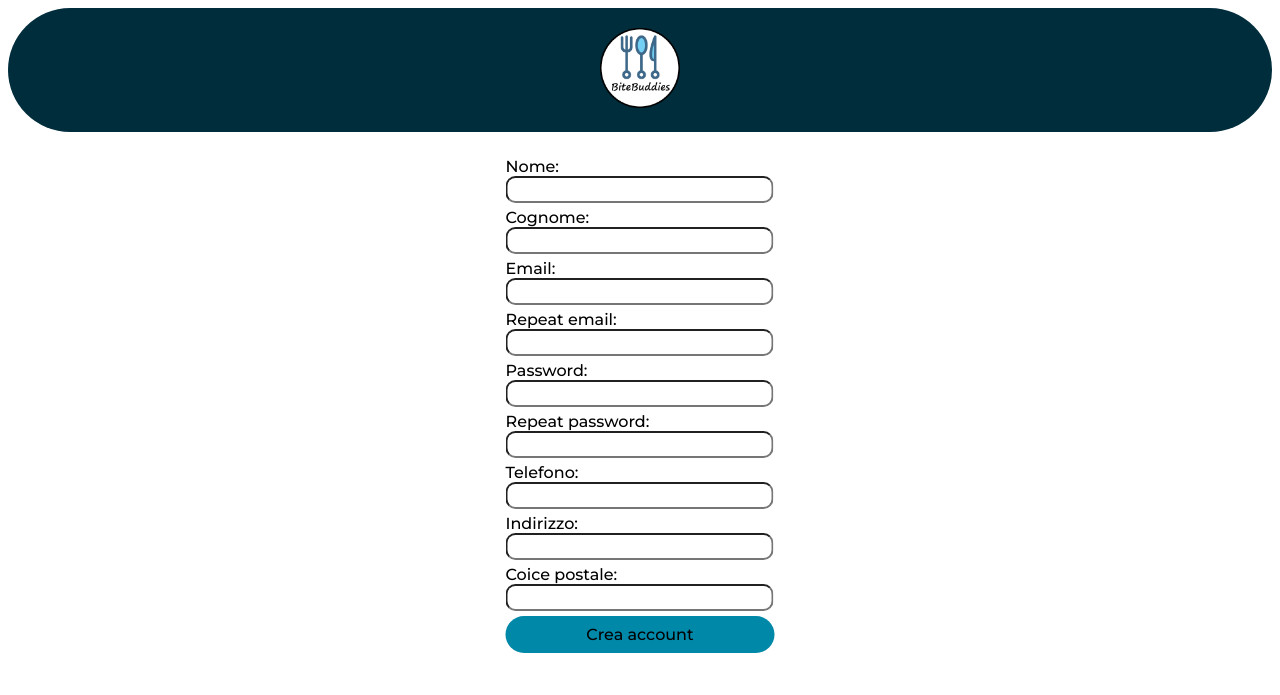
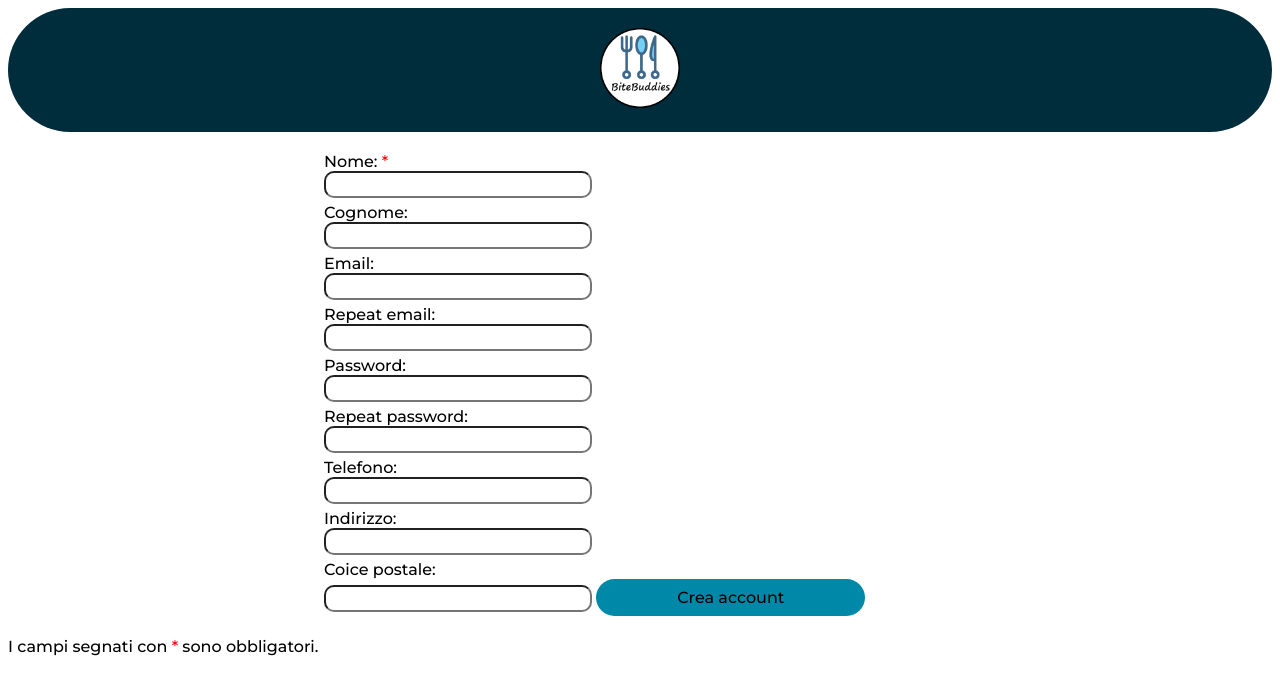
Before and after one commit to bluecheese-fil/bitebuddies, a PHP site: page /account/signup.html in a window 1280 px wide. Shown: the top 695 px of the page. Run offline with PHP 8.4, Linux system fonts and the light colour scheme.

Commit message:
Finished testing with hidden attributes
- signup.html now contains errors for missing data in a form
- The login button and sizes has been fixed
- The css definition for a button is now located in mybuttons.css, instead of homepage.css

```diff
--- a/account/signup.html
+++ b/account/signup.html
@@ -2,6 +2,7 @@
 <html>
   <head>
     <link rel="stylesheet" href="/css/signup.css">
+    <link rel="stylesheet" href="/css/mybuttons.css">
 
     <!-- external javascript functions -->
     <script src="/js/signup.js"></script>
@@ -27,10 +28,9 @@
     }
 
     .formposition {
-      padding-top: 10px;   position: absolute;
-      top: 50%;
-      left: 50%;
-      transform: translate(-50%, -50%);
+      padding-top: 20px;
+      margin: auto;
+      width: 50%;
     }
 
     input {
@@ -54,37 +54,53 @@
       background-color: rgba(0, 136, 169, 0.8);
     }
 
+    .errore {
+      color: red;
+    }
+
   </style>
 
   <body onload="loadLoginIntoSignup()">
     <div class="logodiv">
       <img src="/logo/logo.png" class="logosize" alt="">
     </div>
-    <div class="formposition">
+    <div class="formposition" id="transformeddiv">
       <form>
-        Nome: <br>
-        <input type="text" id="nome" onclick="checkText(this.id)">
-        <div id="errorenome" hidden> Errore! </div>
-        <br> Cognome: <br>
-        <input type="text" id="cognome" onclick="checkText(this.id)">
-        <div id="errorecognome" hidden> Errore! </div>
-        <br> Email: <br>
-        <input type="email" id="email_1">
-        <br> Repeat email: <br>
-        <input type="text" id="email_2" autocomplete="off" readonly onfocus="this.readOnly = false">
-        <br> Password: <br>
-        <input type="password" id="password_1">
-        <br> Repeat password: <br>
-        <input type="password" id="password_2">
-        <br> Telefono: <br>
-        <input type="tel">
-        <br> Indirizzo: <br>
-        <input type="text" id = "Indirizzo">
-        <br> Coice postale: <br>
-        <input type="text" id = "cap">
-        <br>
+        Nome: <a style="color: red;">*</a> <br>
+        <input type="text" id="nome" onblur="checkText(this.id)"> <br>
+        <div class="errore" id="errorenome" hidden> Errore! </div>
+        Cognome: <br>
+        <input type="text" id="cognome" onblur="checkText(this.id)"> <br>
+        <div class="errore" id="errorecognome" hidden> Errore! </div>
+        Email: <br>
+        <input type="email" id="email_1" onblur="checkText(this.id)"> <br>
+        <div class="errore" id="erroreemail_1" hidden> Errore! </div>
+        Repeat email: <br>
+        <input type="text" id="email_2" autocomplete="off" readonly onfocus="this.readOnly = false" onblur="this.readOnly = true; checkText(this.id)"> <br>
+        <div class="errore" id="erroreemail_2" hidden> Errore! </div>
+        Password: <br>
+        <input type="password" id="password_1" onblur="checkText(this.id)"> <br>
+        <div class="errore" id="errorepassword_1" hidden> Errore! </div>
+        Repeat password: <br>
+        <input type="password" id="password_2" onblur="checkText(this.id)"> <br>
+        <div class="errore" id="errorepassword_2" hidden> Errore! </div>
+        Telefono: <br>
+        <input type="tel" id="tel" onblur="checkText(this.id)"> <br>
+        <div class="errore" id="erroretel" hidden> Errore! </div>
+        Indirizzo: <br>
+        <input type="text" id="indirizzo" onblur="checkText(this.id)"> <br>
+        <div class="errore" id="erroreindirizzo" hidden> Errore! </div>
+        Coice postale: <br>
+        <input type="text" id = "cap" onblur="checkText(this.id)">
+        <div class="errore" id="errorecap" hidden> Errore! </div>
         <button> Crea account </button>
       </form>
     </div>
+
+    <div style="padding-top: 20px;">
+      I campi segnati con
+      <a style="color: red;"> * </a>
+      sono obbligatori.
+    </div>
   </body>
 </html>
--- /dev/null
+++ b/css/mybuttons.css
@@ -0,0 +1,12 @@
+button {
+  padding: 9px 25px;
+  background-color: rgba(0, 136, 169, 1);
+  border: none;
+  border-radius: 50px;
+  cursor: pointer;
+  transition: all 0.3 ease 0s;
+}
+
+button:hover{
+  background-color: rgba(0, 136, 169, 0.8);
+}
--- a/homepage.html
+++ b/homepage.html
@@ -5,6 +5,7 @@
     <link href="https://cdn.jsdelivr.net/npm/bootstrap@5.2.3/dist/css/bootstrap.min.css" rel="stylesheet">
     <link rel="stylesheet" href="/logo/logostyle.css">
     <link rel="stylesheet" href="/css/homepage.css">
+    <link rel="stylesheet" href="/css/mybuttons.css">
     <script src="https://cdn.jsdelivr.net/npm/bootstrap@5.2.3/dist/js/bootstrap.bundle.min.js"></script>
   </head>
   <body class="body">
--- a/js/signup.js
+++ b/js/signup.js
@@ -15,9 +15,8 @@ function loadLoginIntoSignup(){
 // I'm using custom function to mark a particular item as "touched". When that happens, I can say for certain that, if it's still empty, then something must be written there
 function checkText(elem){
 
-  var lastClickedId = sessionStorage.getItem('lastClicked')
-  if(lastClickedId != null){
-    if(document.getElementById(lastClickedId).value == "") document.getElementById("errore" + lastClickedId).setAttribute('hidden', false)
+  var formText = document.getElementById(elem).value
+  if(formText == ""){
+    document.getElementById("errore" + elem).removeAttribute('hidden')
   }
-  sessionStorage.setItem('lastClicked', elem)
 }
```
Also changed, not shown: account/login.html (+5 -4 lines), css/homepage.css (+0 -13 lines), js/login.js (+3 -5 lines).
